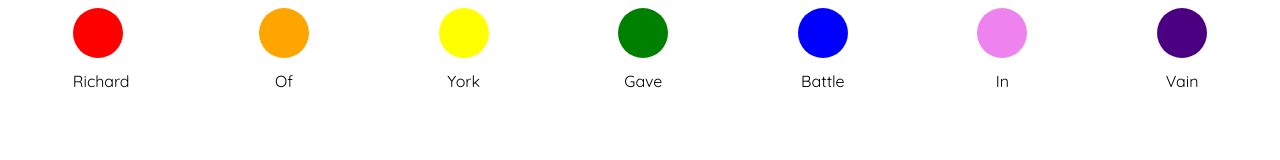
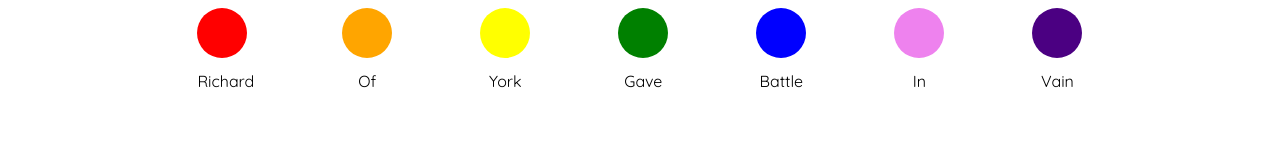
Before and after one commit to Kravazf/front-pro-dz-14-rainbow-render, a plain HTML site: page markap/index.html in a window 1280 px wide. Drawn offline with Linux system fonts and the light colour scheme.

Commit message:
dz-14-rainbow-render-done!

```diff
--- a/markap/css/style.css
+++ b/markap/css/style.css
@@ -1,5 +1,6 @@
 .wrapp {
     margin: 0 auto;
+    max-width: 77%;
     display: flex;
     align-items: center;
     justify-content: space-around;
```
